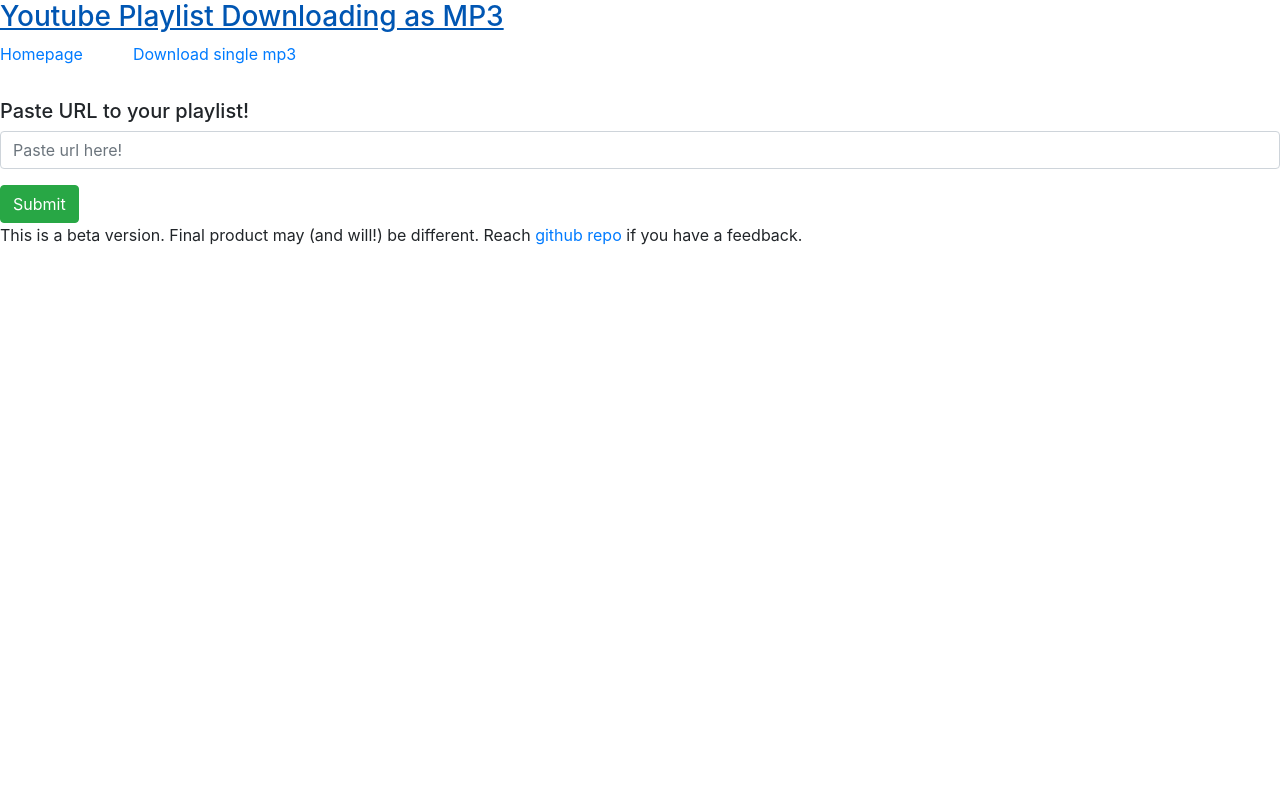
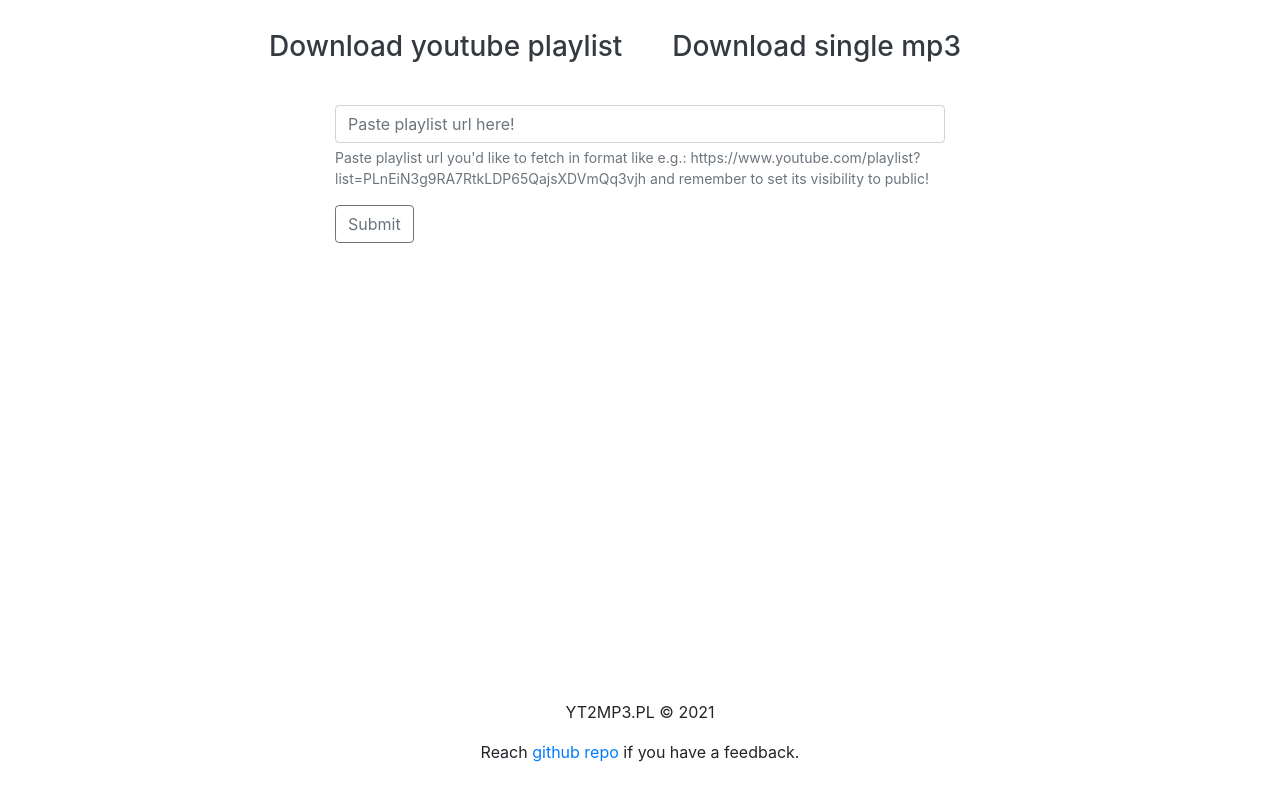
Before and after one commit to fyv1/ytplaylist2mp3, an Angular app in the folder webapp/: page / in a window 1280 px wide. Built offline with nearby package versions, Linux system fonts and the light colour scheme.

Commit message:
new design

```diff
--- a/webapp/src/app/Constants.ts
+++ b/webapp/src/app/Constants.ts
@@ -1,3 +1,3 @@
 export class Constants {
-    public static readonly SERVER_URL = "https://localhost:9443"
+    public static readonly SERVER_URL = "http://localhost:9443"
 }
--- a/webapp/src/app/app.component.html
+++ b/webapp/src/app/app.component.html
@@ -1,12 +1,17 @@
-<h3><a routerLink="">Youtube Playlist Downloading as MP3</a></h3>
-<nav>
-    <ul>
-        <li><a routerLink="">Homepage</a></li>
-        <li><a routerLink="/singlemp3">Download single mp3</a></li>
-    </ul>
-</nav>
-<router-outlet></router-outlet>
-<div>
-    This is a beta version. Final product may (and will!) be different.
-    Reach <a href="https://github.com/fyv1/ytplaylist2mp3">github repo</a> if you have a feedback.
+<div class="main">
+    <nav>
+        <ul>
+            <li><a routerLink="" class="text-dark"><h3>Download youtube playlist</h3></a></li>
+            <li><a routerLink="/singlemp3" class="text-dark"><h3>Download single mp3</h3></a></li>
+        </ul>
+    </nav>
+
+    <div class="container">
+        <router-outlet></router-outlet>
+    </div>
+
+    <footer>
+        <p>YT2MP3.PL &copy; {{currentYear}}</p>
+        <p>Reach <a href="https://github.com/fyv1/ytplaylist2mp3">github repo</a> if you have a feedback.</p>
+    </footer>
 </div>
--- a/webapp/src/app/app.component.ts
+++ b/webapp/src/app/app.component.ts
@@ -7,4 +7,5 @@
 })
 export class AppComponent {
   title = 'ytplaylist2mp3';
+  currentYear = new Date().getFullYear()
 }
--- a/webapp/src/app/component/playlisturl-submit/playlisturl-submit.component.html
+++ b/webapp/src/app/component/playlisturl-submit/playlisturl-submit.component.html
@@ -1,7 +1,8 @@
-<h5>Paste URL to your playlist!</h5>
 <form (ngSubmit)="onUrlSubmitted()">
   <div class="form-group">
-    <input type="text" class="form-control" id="ytPlaylistUrl" required [(ngModel)]="ytPlaylist.playlistUrl" name="ytPlaylistUrl" placeholder="Paste url here!">
+    <input type="text" class="form-control" id="ytPlaylistUrl" required [(ngModel)]="ytPlaylist.playlistUrl" name="ytPlaylistUrl" placeholder="Paste playlist url here!">
+    <small class="form-text text-muted">Paste playlist url you'd like to fetch in format like e.g.: https://www.youtube.com/playlist?list=PLnEiN3g9RA7RtkLDP65QajsXDVmQq3vjh and remember to set its visibility to public!</small>
   </div>
-  <button type="submit" class="btn btn-success">Submit</button>
+  <button type="submit" class="btn btn-outline-secondary">Submit</button>
+
 </form>
--- a/webapp/src/app/component/playlistvideo-list/playlistvideo-list.component.html
+++ b/webapp/src/app/component/playlistvideo-list/playlistvideo-list.component.html
@@ -1,21 +1,20 @@
-<h5>Your playlist downloading is ready!</h5>
 <div className="container">
     <div *ngIf="loading; else loadedBlock"><div class="loader">Loading...</div></div>
     <ng-template #loadedBlock>
-        <table className="table">
+        <table class="table">
             <thead>
                 <tr>
-                    <th>Thumbnail</th>
-                    <th>Title</th>
-                    <th>Download</th>
-                    <th>Listen on YT</th>
+                    <th scope="col">Thumbnail</th>
+                    <th scope="col">Title</th>
+                    <th scope="col">Download</th>
+                    <th scope="col">Listen on YT</th>
                 </tr>
             </thead>
             <tbody>
                 <tr *ngFor="let item of playlistItems">
-                    <td><img src={{item.thumbnailUrl}} width="120px" height="90px" /></td>
-                    <td>{{item.title}}</td>
-                    <td>
+                    <th scope="row" class="align-middle"><img src={{item.thumbnailUrl}} width="120px" height="90px" /></th>
+                    <td class="align-middle">{{item.title}}</td>
+                    <td class="align-middle">
                         <div *ngIf="item.currentState==='readyToDownload'">
                             <div (click)="downloadRequest(item)"><a routerLink="../list">Download</a></div>
                         </div>
@@ -23,7 +22,7 @@
                             <div class="progress-bar progress-bar-striped progress-bar-animated" role="progressbar" aria-valuenow="100" aria-valuemin="0" aria-valuemax="100" style="width: 100%;"><div style="visibility: hidden;">Download</div></div>
                         </div>
                     </td>
-                    <td><a href='https://youtu.be/watch?v={{item.videoId}}'>Listen on YT</a></td>
+                    <td class="align-middle"><a href='https://youtu.be/watch?v={{item.videoId}}'>Listen on YT</a></td>
                 </tr>
             </tbody>
         </table>
--- a/webapp/src/app/component/singlemp3url-download/singlemp3url-download.component.html
+++ b/webapp/src/app/component/singlemp3url-download/singlemp3url-download.component.html
@@ -1,6 +1,6 @@
-<div *ngIf="downloading; else loadedBlock"><div class="loader">Loading...</div><p>Your downloading soon will start!</p></div>
+<div *ngIf="downloading; else loadedBlock"><div class="loader">Loading...</div><p class="centeredText">Your downloading soon will start!</p></div>
 <ng-template #loadedBlock>
-    <p>Downloading not started?</p>
-    <div (click)="downloadRequest()"><a routerLink="../downloadsinglemp3">Click here to download again!</a>
+    <p class="centeredText">Downloading not started?</p>
+    <div (click)="downloadRequest()" class="centeredText"><a routerLink="../downloadsinglemp3">Click here to download again!</a>
     </div>
 </ng-template>
--- a/webapp/src/app/component/singlemp3url-submit/singlemp3url-submit.component.html
+++ b/webapp/src/app/component/singlemp3url-submit/singlemp3url-submit.component.html
@@ -1,7 +1,7 @@
-<h5>Download mp3 from yt video!</h5>
 <form (ngSubmit)="onUrlSubmitted()">
   <div class="form-group">
     <input type="text" class="form-control" id="ytVideoUrl" required [(ngModel)]="videoUrl" name="ytVideoUrl" placeholder="Paste video url here!">
+    <small class="form-text text-muted">Paste video you'd like to download in format like e.g.: https://youtu.be/-51AfyMqnpI</small>
   </div>
-  <button type="submit" class="btn btn-success">Submit</button>
+  <button type="submit" class="btn btn-outline-secondary">Submit</button>
 </form>
--- a/webapp/src/styles.css
+++ b/webapp/src/styles.css
@@ -1,12 +1,42 @@
 @import '~bootstrap/dist/css/bootstrap';
 
+html {
+  position: relative;
+  min-height: 100%;
+}
+
+body {
+  margin: 0 0 100px;
+  padding: 25px 0px 25px 0px;
+}
+
 .container {
-    margin-left: auto;
-    margin-right: auto;
+
+  position: relative;
+  width: 50%;
+  margin: 80px auto;
+}
+
+.centeredText {
+  text-align: center;
+}
+
+footer {
+  position: absolute;
+  bottom: 0;
+  height: 100px;
+  width: 100%;
+  text-align: center;
+  overflow: hidden;
 }
 
 nav {
-  padding-bottom: 33px;
+  position: absolute;
+  top: 30px;
+  height: 100px;
+  width: 100%;
+  text-align: center;
+  margin-bottom: 50px;
 }
 
 nav ul {
```
